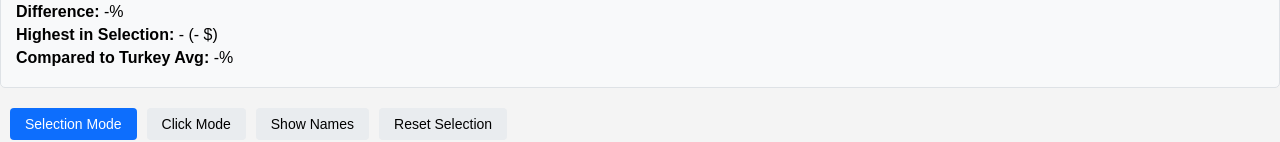
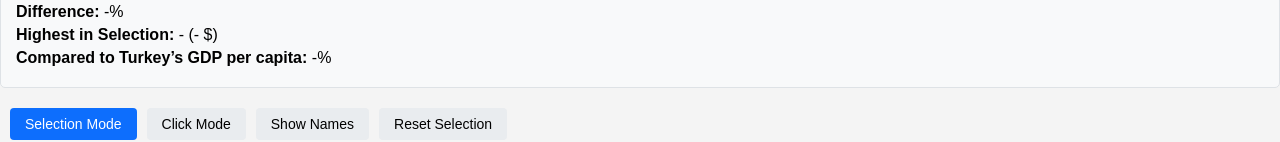
Before and after one commit to promeo12332/turkey-gdp-map, a plain HTML site: page index.html in a window 1280 px wide. Shown: the part 621-763 px from the top of the page. Drawn offline with Linux system fonts and the light colour scheme.

Commit message:
Update HTML label: Compared to Turkey's GDP per capita

```diff
--- a/index.html
+++ b/index.html
@@ -151,7 +151,7 @@
     <p><strong>Highest in Selection:</strong>
       <span id="highest-gdp-per-capita-city">-</span> (<span id="highest-gdp-per-capita-value">-</span> $)
     </p>
-    <p><strong>Compared to Turkey Avg:</strong> <span id="turkey-comparison">-</span>%</p>
+    <p><strong>Compared to Turkey’s GDP per capita:</strong> <span id="turkey-comparison">-</span>%</p>
   </div>
 </div>
 
```
